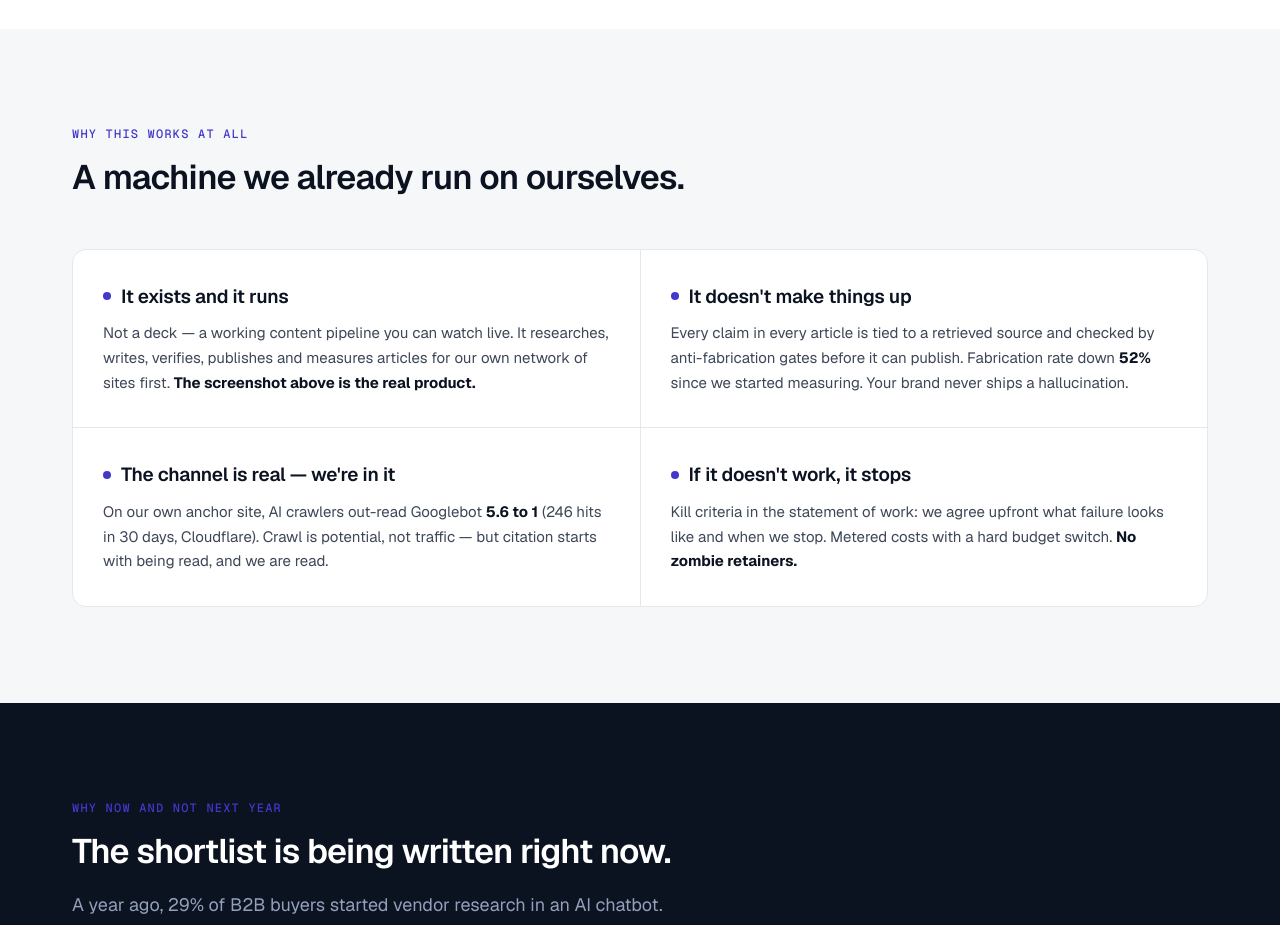
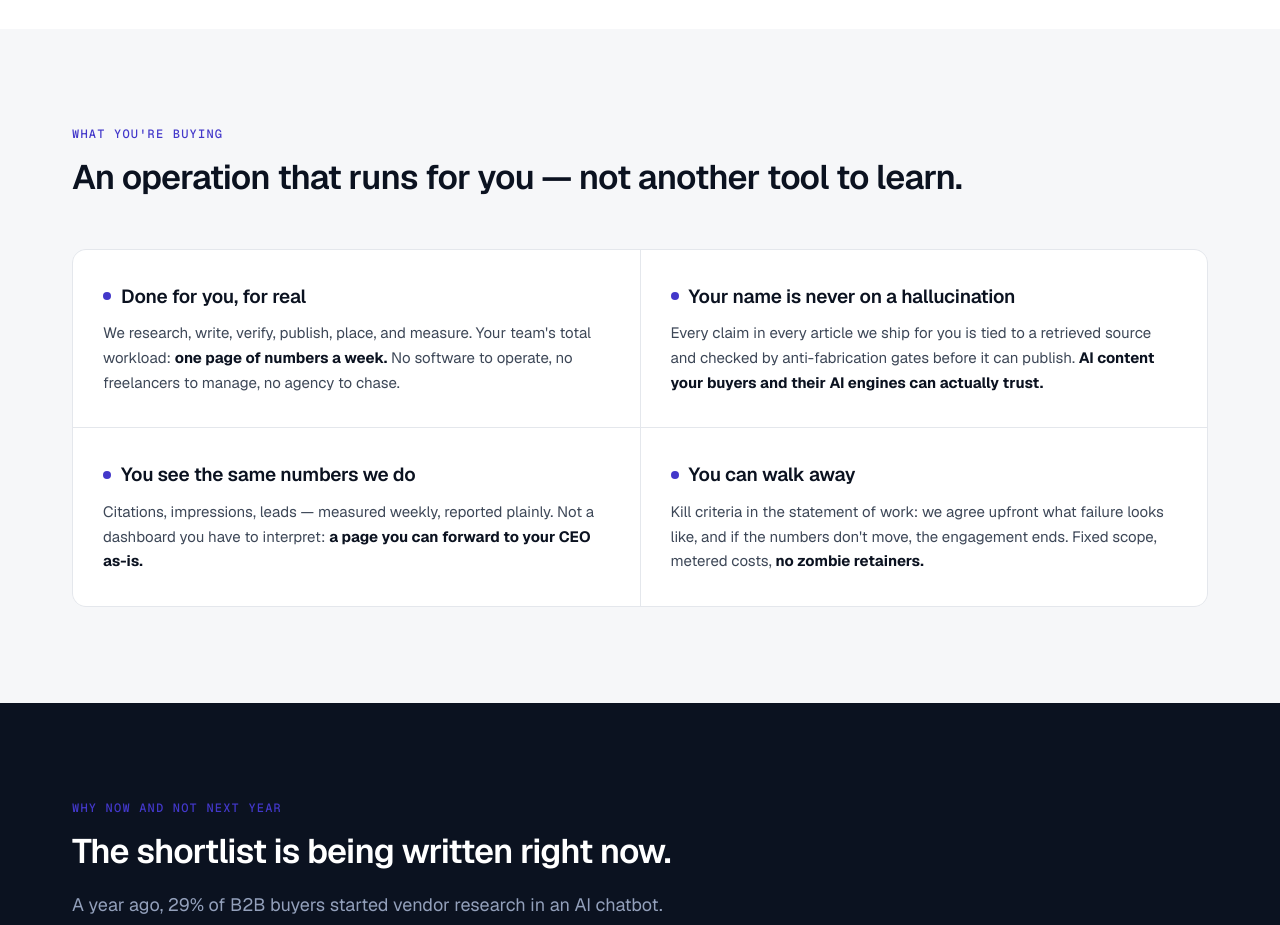
Before and after one commit to pablopadlo-lab/enterium, a plain HTML site: page thesis.html in a window 1280 px wide. Shown: the part 1940-2865 px from the top of the page. Drawn offline with nearby package versions, Linux system fonts and the light colour scheme.

Commit message:
thesis: rework why-section to buyer benefits (sell, not test metrics)

```diff
--- a/thesis.html
+++ b/thesis.html
@@ -127,27 +127,27 @@
     </div>
   </section>
 
-  <!-- why it works -->
+  <!-- why us -->
   <section class="soft" aria-labelledby="why-h">
     <div class="wrap">
-      <p class="eyebrow reveal">Why this works at all</p>
-      <h2 id="why-h" class="reveal" style="--i:1">A machine we already run on ourselves.</h2>
+      <p class="eyebrow reveal">What you're buying</p>
+      <h2 id="why-h" class="reveal" style="--i:1">An operation that runs for you — not another tool to learn.</h2>
       <div class="fgrid">
         <div class="fcell reveal" style="--i:0">
-          <h3>It exists and it runs</h3>
-          <p>Not a deck — a working content pipeline you can watch live. It researches, writes, verifies, publishes and measures articles for our own network of sites first. <b>The screenshot above is the real product.</b></p>
+          <h3>Done for you, for real</h3>
+          <p>We research, write, verify, publish, place, and measure. Your team's total workload: <b>one page of numbers a week.</b> No software to operate, no freelancers to manage, no agency to chase.</p>
         </div>
         <div class="fcell reveal" style="--i:1">
-          <h3>It doesn't make things up</h3>
-          <p>Every claim in every article is tied to a retrieved source and checked by anti-fabrication gates before it can publish. Fabrication rate down <b>52%</b> since we started measuring. Your brand never ships a hallucination.</p>
+          <h3>Your name is never on a hallucination</h3>
+          <p>Every claim in every article we ship for you is tied to a retrieved source and checked by anti-fabrication gates before it can publish. <b>AI content your buyers and their AI engines can actually trust.</b></p>
         </div>
         <div class="fcell reveal" style="--i:2">
-          <h3>The channel is real — we're in it</h3>
-          <p>On our own anchor site, AI crawlers out-read Googlebot <b>5.6 to 1</b> (246 hits in 30 days, Cloudflare). Crawl is potential, not traffic — but citation starts with being read, and we are read.</p>
+          <h3>You see the same numbers we do</h3>
+          <p>Citations, impressions, leads — measured weekly, reported plainly. Not a dashboard you have to interpret: <b>a page you can forward to your CEO as-is.</b></p>
         </div>
         <div class="fcell reveal" style="--i:3">
-          <h3>If it doesn't work, it stops</h3>
-          <p>Kill criteria in the statement of work: we agree upfront what failure looks like and when we stop. Metered costs with a hard budget switch. <b>No zombie retainers.</b></p>
+          <h3>You can walk away</h3>
+          <p>Kill criteria in the statement of work: we agree upfront what failure looks like, and if the numbers don't move, the engagement ends. Fixed scope, metered costs, <b>no zombie retainers.</b></p>
         </div>
       </div>
     </div>
```
